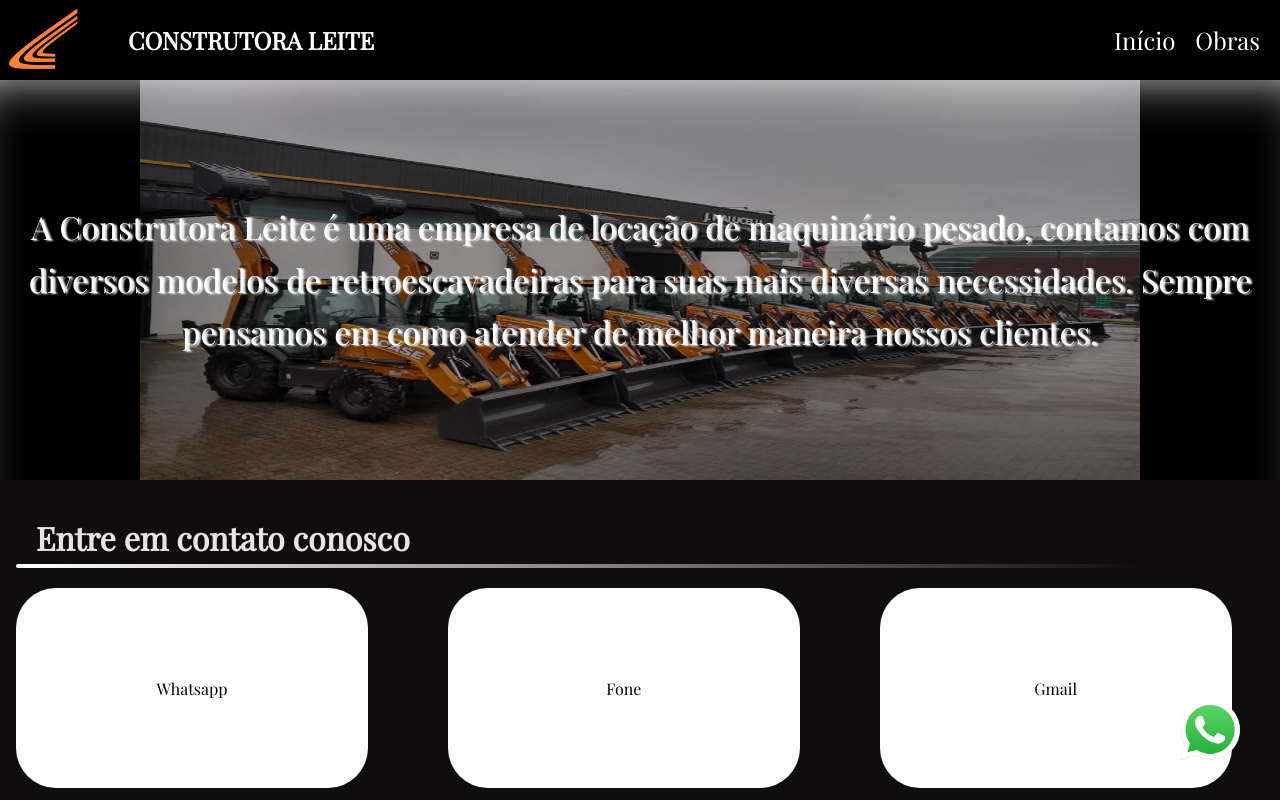
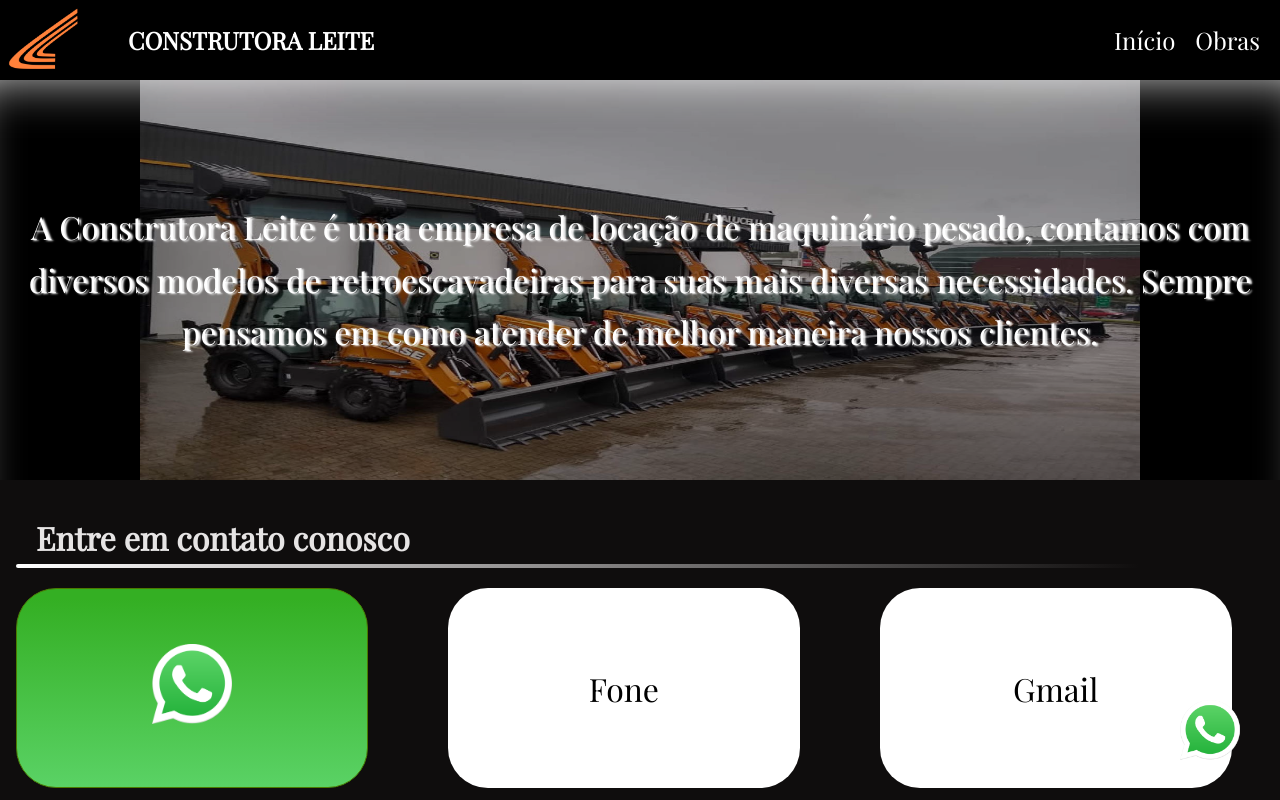
Before and after one commit to FelipeEnigmaRock/site_locadora_de_maquinarios, a Vue app: page / in a window 1280 px wide. Shown: the top 800 px of the page. Built offline with nearby package versions, Linux system fonts and the light colour scheme; a web font is replaced by a local one.

Commit message:
Icone do Whats finalizado

```diff
--- a/src/components/Sales.vue
+++ b/src/components/Sales.vue
@@ -3,7 +3,11 @@
       <h1>Entre em contato conosco</h1>
       <span class="underline"></span>
       <div class="sales-icons">
-         <div class="whats">Whatsapp</div>
+        <div class="whats">
+        <a href="https://web.whatsapp.com/send?phone=5582993310998" target="_blank">
+          <img class="icon-whats2" src="../assets/img/whatsapp-icone-6.png">
+        </a>
+        </div>
          <div class="fone">Fone</div>
          <div class="gmail">Gmail</div>
          <div class="insta">Instagram</div>
@@ -59,6 +63,25 @@ export default {
         display: flex;
         justify-content: center;
         align-items: center;
+        font-size: 2rem;
+        cursor: pointer;
+    }
+
+    .sales-icons .whats {
+        background: linear-gradient(to bottom, #34af23 5%, #5ad265 100%);
+        background-color: #00a884;
+        border:1px solid #4b7a00;
+        color: #fff;
+
+    }
+
+    .sales-icons .whats:hover {
+        background: linear-gradient(to bottom, #5ad265 5%, #34af23 100%);
+        background-color: #00a884;
+    }
+
+    .icon-whats2 {
+        width: 5rem;
     }
 
     @media (max-width: 1200px) {
```
